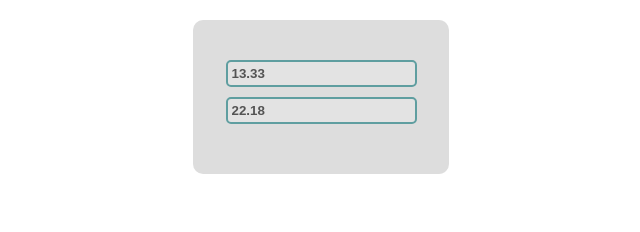
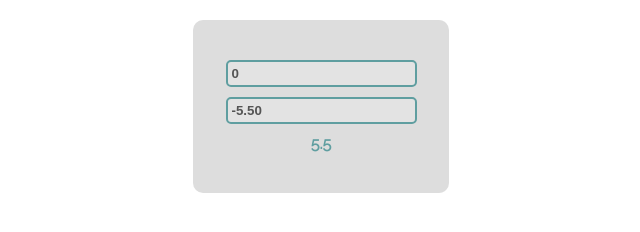
Before and after one commit to dackel96/JS-Fundamentals, a plain HTML site: page 04.DOM and Events Exercise/01. Subtraction/index.html in a window 1280 px wide. Shown: the whole page, without its empty margins (319-959 px from the left). Drawn offline with Linux system fonts and the light colour scheme.

Commit message:
calc in dom

```diff
--- a/04.DOM and Events Exercise/01. Subtraction/index.html
+++ b/04.DOM and Events Exercise/01. Subtraction/index.html
@@ -1,25 +1,23 @@
 <!DOCTYPE html>
 <html lang="en">
-
   <head>
-    <meta charset="UTF-8">
+    <meta charset="UTF-8" />
     <title>Subtraction</title>
-    <link rel="stylesheet" href="index.css">
+    <link rel="stylesheet" href="index.css" />
   </head>
 
   <body>
     <div id="wrapper">
-        <input type="text" id="firstNumber" value="13.33" disabled>
-        <input type="text" id="secondNumber" value="22.18" disabled>
+      <input type="text" id="firstNumber" value="0" disabled />
+      <input type="text" id="secondNumber" value="-5.50" disabled />
 
       <div id="result"></div>
     </div>
     <script src="subtract.js"></script>
     <script>
-        window.onload = function() {
+      window.onload = function () {
         subtract();
-        }
+      };
     </script>
   </body>
-
 </html>
--- a/04.DOM and Events Exercise/01. Subtraction/subtract.js
+++ b/04.DOM and Events Exercise/01. Subtraction/subtract.js
@@ -1,3 +1,15 @@
 function subtract() {
-    console.log('TODO:...');
+  const firstNum = Number(document.querySelector('#firstNumber').value);
+
+  console.log(firstNum);
+
+  const secondNum = Number(document.querySelector('#secondNumber').value);
+
+  console.log(secondNum);
+
+  const result = document.querySelector('#result');
+
+  result.textContent = Number(firstNum - secondNum);
+
+  console.log(result.textContent);
 }
```
Lines whose indentation alone changed are shown as unchanged.
